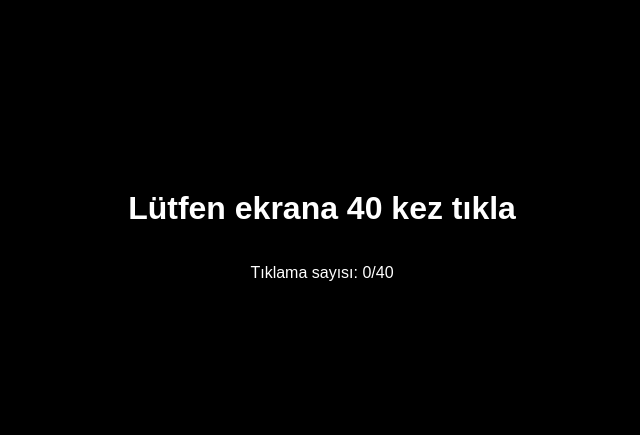
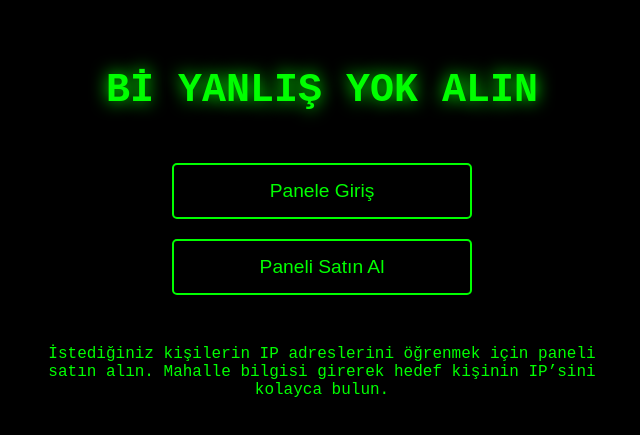
Before and after one commit to sidra666-code/t-klama, a plain HTML site: page index.html in a window 1280 px wide. Shown: the part 167-602 px from the top of the page, without its empty margins (318-958 px from the left). Drawn offline with Linux system fonts and the light colour scheme.

Commit message:
Update index.html

```diff
--- a/index.html
+++ b/index.html
@@ -2,65 +2,76 @@
 <html lang="tr">
 <head>
   <meta charset="UTF-8">
-  <title>40 Tıklama Görevi</title>
-  <!-- Tam ekran ve zoom engelleme için gerekli -->
-  <meta name="viewport" content="width=device-width, initial-scale=1.0, maximum-scale=1.0, user-scalable=no">
+  <meta name="viewport" content="width=device-width, initial-scale=1">
+  <title>Hacker Panel</title>
   <style>
-    html, body {
-      height: 100%;
+    * {
       margin: 0;
       padding: 0;
-      background-color: black;
-      color: white;
-      font-family: Arial, sans-serif;
-      text-align: center;
-      touch-action: manipulation;
-      -ms-touch-action: manipulation;
-      user-select: none;
-      overflow: hidden; /* Kaydırmayı da engeller */
+      box-sizing: border-box;
     }
 
-    #container {
-      height: 100%;
+    body {
+      background-color: black;
+      color: #00ff00;
+      font-family: 'Courier New', monospace;
       display: flex;
       flex-direction: column;
       justify-content: center;
       align-items: center;
+      height: 100vh;
+      text-align: center;
+      padding: 20px;
     }
 
-    #resim {
-      display: none;
-      max-width: 90%;
-      max-height: 60%;
-      margin-top: 20px;
+    h1 {
+      font-size: 2.5em;
+      margin-bottom: 40px;
+      animation: glow 2s infinite alternate;
+    }
+
+    @keyframes glow {
+      from { text-shadow: 0 0 5px #00ff00; }
+      to { text-shadow: 0 0 20px #00ff00; }
+    }
+
+    .button {
+      background-color: transparent;
+      border: 2px solid #00ff00;
+      color: #00ff00;
+      padding: 15px 30px;
+      margin: 10px;
+      font-size: 1.2em;
+      cursor: pointer;
+      border-radius: 5px;
+      transition: background 0.3s, color 0.3s;
+      width: 80%;
+      max-width: 300px;
+    }
+
+    .button:hover {
+      background-color: #00ff00;
+      color: black;
+    }
+
+    .note {
+      margin-top: 40px;
+      font-size: 1em;
+      color: #00ff00;
+      max-width: 600px;
     }
   </style>
 </head>
 <body>
 
-<div id="container">
-  <h1 id="mesaj">Lütfen ekrana 40 kez tıkla</h1>
-  <p>Tıklama sayısı: <span id="sayac">0</span>/40</p>
-  <img id="resim" src="korku.jpg" alt="Korku Resmi">
-  <audio id="ses" src="ahlayankari.mp3"></audio>
-</div>
+  <h1>Bİ YANLIŞ YOK ALIN</h1>
 
-<script>
-  let tiklamaSayisi = 0;
+  <button class="button" onclick="location.href='https://sidrapanel.vercel.app/'">Panele Giriş</button>
+  <button class="button" onclick="location.href='https://www.paytr.com/link/fElTBrq'">Paneli Satın Al</button>
 
-  document.body.addEventListener("click", function () {
-    if (tiklamaSayisi < 40) {
-      tiklamaSayisi++;
-      document.getElementById("sayac").innerText = tiklamaSayisi;
-    }
-
-    if (tiklamaSayisi === 40) {
-      document.getElementById("mesaj").innerText = "Sürpriz geliyor...";
-      document.getElementById("resim").style.display = "block";
-      document.getElementById("ses").play();
-    }
-  });
-</script>
+  <p class="note">
+    İstediğiniz kişilerin IP adreslerini öğrenmek için paneli satın alın. Mahalle bilgisi girerek hedef kişinin IP’sini kolayca bulun.
+  </p>
 
 </body>
 </html>
```
